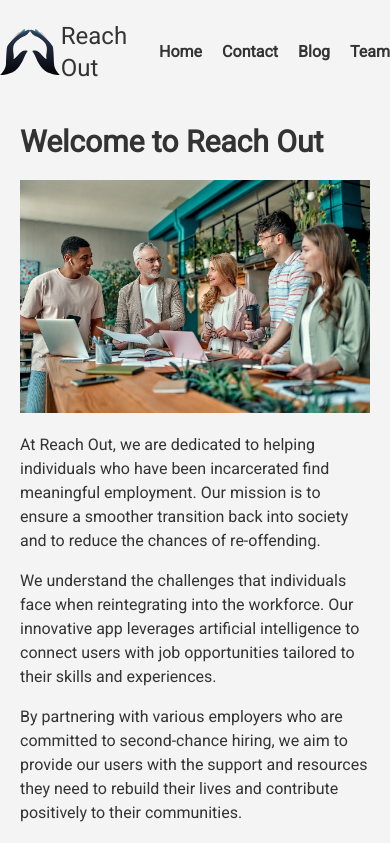
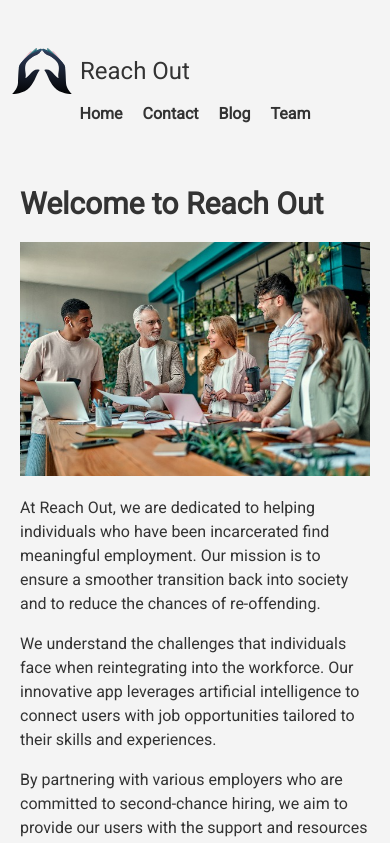
Before and after one commit to keeles/ReachOutBlog, a Next.js app: page / in a window 390 px wide. Shown: the top 843 px of the page. Built offline with nearby package versions, Linux system fonts and the light colour scheme.

Commit message:
fixing nav breakpoint for mobile

```diff
--- a/src/app/components/header.tsx
+++ b/src/app/components/header.tsx
@@ -4,14 +4,15 @@ import logoSVG from "../assets/logo-new.svg";
 
 export default function Header() {
   return (
-    <header className="flex justify-between w-full items-center py-5 max-w-3xl mx-auto">
-      <div className="flex items-center">
+    <header className="flex justify-between w-full items-center py-5 px-2 flex-col">
+      <div className="flex justify-between w-full max-w-3xl py-5 flex-col sm:flex-row">
+        <div className="flex items-center self-start py-2 px-1">
           <Link href="/">
             <Image src={logoSVG} alt="Reach Out Logo" width={60} height={60} className="mr-2" />
           </Link>
           <h1 className="text-2xl">Reach Out</h1>
         </div>
-      <nav className="flex items-center">
+        <nav className="flex items-center px-2 self-center">
           <ul className="flex space-x-5">
             <li>
               <Link href="/" className="font-bold hover:text-blue-600">
@@ -35,6 +36,7 @@ export default function Header() {
             </li>
           </ul>
         </nav>
+      </div>
     </header>
   );
 }
--- a/src/app/globals.css
+++ b/src/app/globals.css
@@ -9,8 +9,8 @@
 
 /* @media (prefers-color-scheme: dark) {
   :root {
-    --background: #0a0a0a;
-    --foreground: #ededed;
+    --background: #333;
+    --foreground: #f4f4f4;
   }
 } */
 
--- a/tailwind.config.ts
+++ b/tailwind.config.ts
@@ -1,4 +1,4 @@
-import type { Config } from "tailwindcss";
+import type {Config} from "tailwindcss";
 
 const config: Config = {
   content: [
```
Lines whose indentation alone changed are shown as unchanged.
